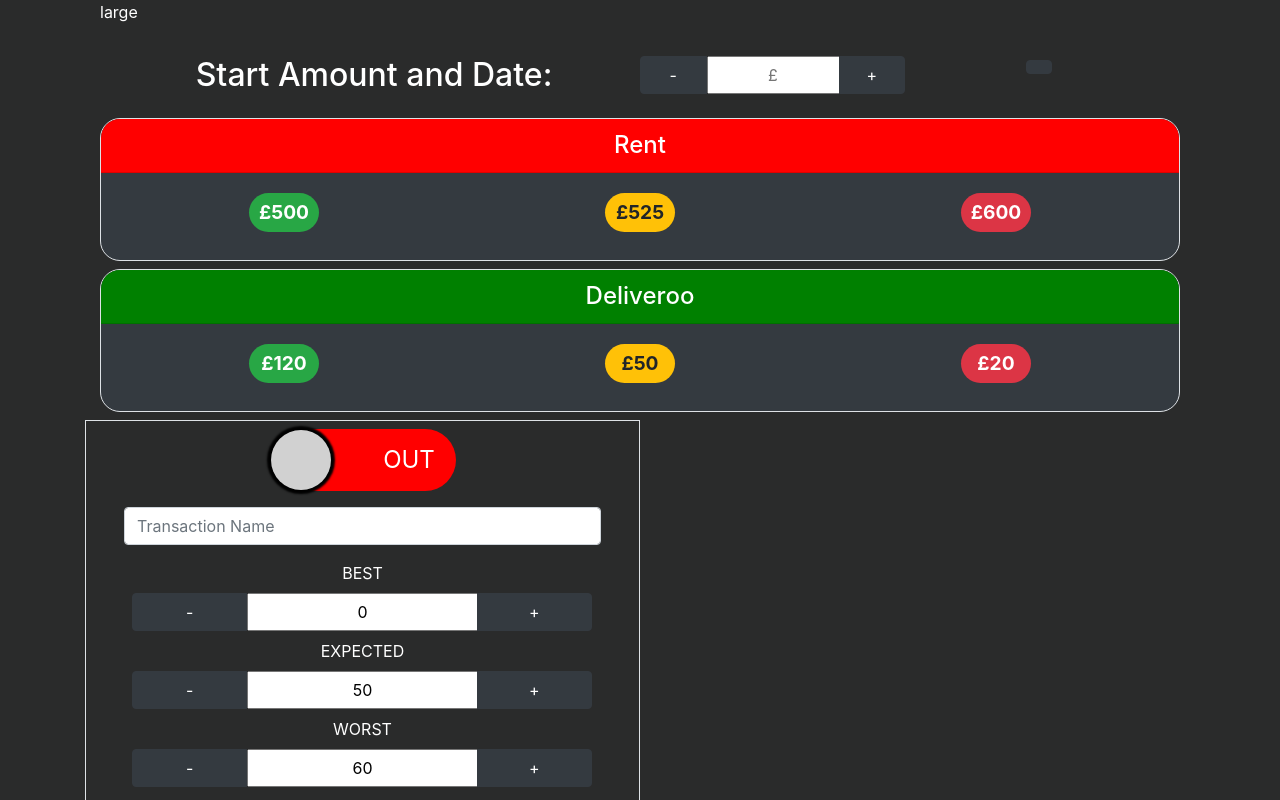
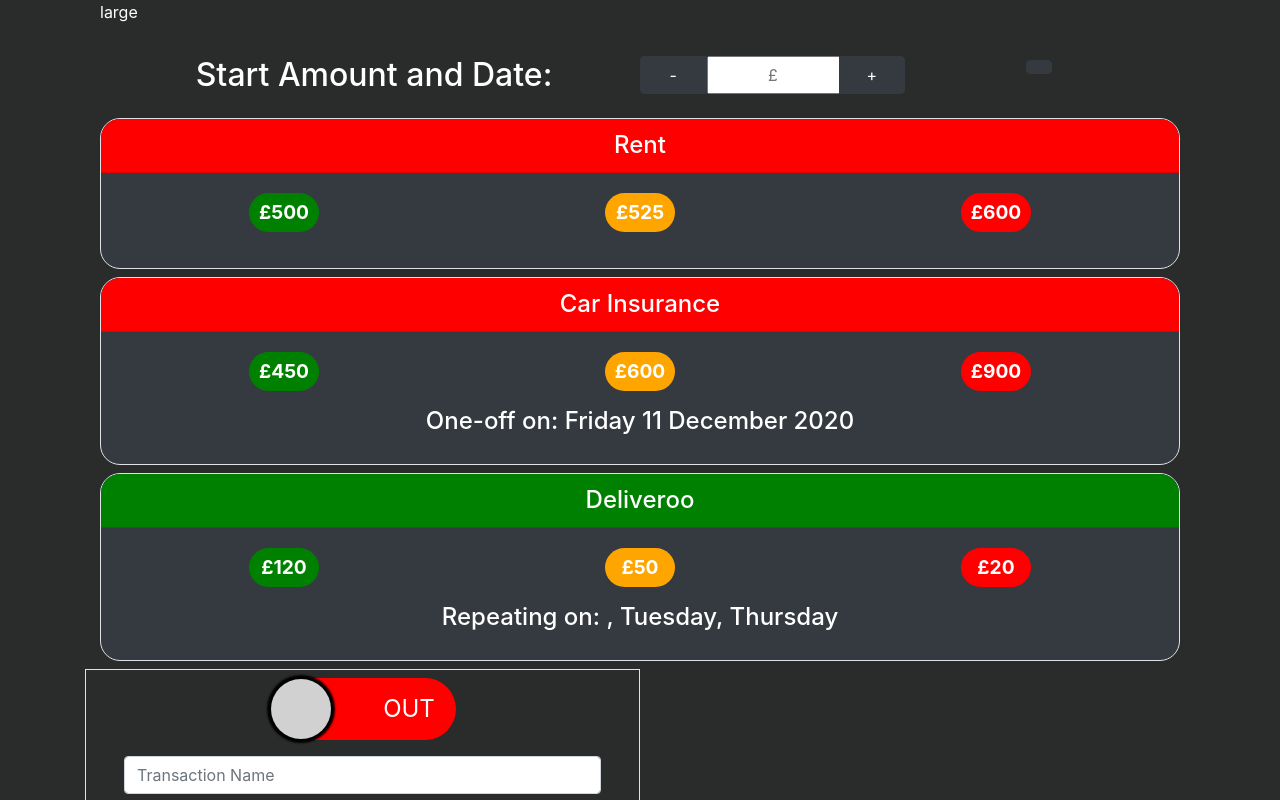
Before and after one commit to rorypearson26/cash-flow-forecaster, a React (Create React App) app in the folder front-end/: page / in a window 1280 px wide. Shown: the top 800 px of the page. Built offline with nearby package versions, Linux system fonts and the light colour scheme.

Commit message:
bodged date string

```diff
--- a/front-end/src/components/DaysOfWeek.jsx
+++ b/front-end/src/components/DaysOfWeek.jsx
@@ -27,6 +27,16 @@
     return false;
   }
 
+  static amountActive(days) {
+    let activeDays = [];
+    for (let i = 0; i < days.length; i++) {
+      if (days[i]["active"] === true) {
+        activeDays = [...activeDays, days[i]];
+      }
+    }
+    return activeDays;
+  }
+
   render() {
     const days = [...this.props.days];
     const { onClick } = this.props;
--- a/front-end/src/components/TransactionCard.jsx
+++ b/front-end/src/components/TransactionCard.jsx
@@ -1,6 +1,46 @@
 import React, { Component } from "react";
+import DaysOfWeek from "./DaysOfWeek";
 
 class TransactionCard extends Component {
+  getDateString() {
+    const {
+      repeat,
+      repeatOnDays,
+      days,
+      repeatDate,
+      oneOffDate,
+      repeatType,
+      frequency,
+    } = this.props.transaction;
+    let dateString = "";
+    var options = {
+      weekday: "long",
+      year: "numeric",
+      month: "long",
+      day: "2-digit",
+    };
+    if (repeat === false) {
+      dateString =
+        "One-off on: " + oneOffDate.toLocaleDateString("en-UK", options);
+      return dateString;
+    } else {
+      if (repeatOnDays === true) {
+        let activeDays = DaysOfWeek.amountActive(days);
+        console.log(activeDays);
+        if (activeDays.length <= 1) {
+          dateString = "Repeating every: " + activeDays[0].longDay;
+        } else {
+          dateString = "Repeating on: ";
+          for (let i = 0; i < activeDays.length; i++) {
+            dateString = dateString + ", " + activeDays[i].longDay;
+          }
+        }
+      }
+    }
+
+    return dateString;
+  }
+
   getHeaderStyle(income) {
     let headerColour = income ? "green" : "red";
     let headerStyle = { color: "white", backgroundColor: headerColour };
@@ -12,6 +52,7 @@
       display: "inline-block",
       width: "70px",
       fontSize: "1.2rem",
+      color: "white",
     };
     return badgeStyle;
   }
@@ -20,9 +61,11 @@
     const { income, name, values } = this.props.transaction;
     const { ...headerStyle } = this.getHeaderStyle(income);
     const { ...badgeStyle } = this.getBadgeStyle();
+    const dateString = this.getDateString();
+    console.log(dateString);
     return (
       <div
-        className="card bg-dark border"
+        className="card bg-dark border noselect"
         style={{
           color: "black",
           borderRadius: "20px",
@@ -38,28 +81,33 @@
           <div className="row">
             <h5 className="col-4 text-center">
               <span
-                class="badge badge-pill badge-success "
-                style={{ ...badgeStyle }}
+                class="badge badge-pill "
+                style={{ backgroundColor: "green", ...badgeStyle }}
               >
                 £{income ? values[2] : values[0]}
               </span>
             </h5>
             <h5 className="col-4 text-center">
               <span
-                class="badge badge-pill badge-warning"
-                style={{ ...badgeStyle }}
+                class="badge badge-pill "
+                style={{ backgroundColor: "orange", ...badgeStyle }}
               >
                 £{values[1]}
               </span>
             </h5>
             <h5 className="col-4 text-center">
               <span
-                class="badge badge-pill badge-danger"
-                style={{ ...badgeStyle }}
+                class="badge badge-pill "
+                style={{ backgroundColor: "red", ...badgeStyle }}
               >
                 £{income ? values[0] : values[2]}
               </span>
             </h5>
+          </div>
+          <div>
+            <h4 className="text-center m-2" style={{ color: "white" }}>
+              {dateString}
+            </h4>
           </div>
         </div>
       </div>
--- a/front-end/src/components/UserInput.jsx
+++ b/front-end/src/components/UserInput.jsx
@@ -30,19 +30,39 @@
         frequency: 1,
       },
       {
+        income: false,
+        name: { data: "Car Insurance", error: "" },
+        values: [450, 600, 900],
+        repeat: false,
+        repeatOnDays: true,
+        days: [
+          { id: 0, day: "Mo", longDay: "Monday", active: false },
+          { id: 1, day: "Tu", longDay: "Tuesday", active: true },
+          { id: 2, day: "We", longDay: "Wednesday", active: false },
+          { id: 3, day: "Th", longDay: "Thursday", active: false },
+          { id: 4, day: "Fr", longDay: "Friday", active: false },
+          { id: 5, day: "Sa", longDay: "Saturday", active: false },
+          { id: 6, day: "Su", longDay: "Sunday", active: false },
+        ],
+        repeatDate: new Date(),
+        oneOffDate: new Date(2020, 11, 11),
+        repeatType: "",
+        frequency: "",
+      },
+      {
         income: true,
         name: { data: "Deliveroo", error: "" },
         values: [20, 50, 120],
         repeat: true,
         repeatOnDays: true,
         days: [
-          { id: 0, day: "Mo", active: false },
-          { id: 1, day: "Tu", active: true },
-          { id: 2, day: "We", active: false },
-          { id: 3, day: "Th", active: false },
-          { id: 4, day: "Fr", active: false },
-          { id: 5, day: "Sa", active: false },
-          { id: 6, day: "Su", active: false },
+          { id: 0, day: "Mo", longDay: "Monday", active: false },
+          { id: 1, day: "Tu", longDay: "Tuesday", active: true },
+          { id: 2, day: "We", longDay: "Wednesday", active: false },
+          { id: 3, day: "Th", longDay: "Thursday", active: true },
+          { id: 4, day: "Fr", longDay: "Friday", active: false },
+          { id: 5, day: "Sa", longDay: "Saturday", active: false },
+          { id: 6, day: "Su", longDay: "Sunday", active: false },
         ],
         repeatDate: new Date(),
         oneOffDate: new Date(),
```
